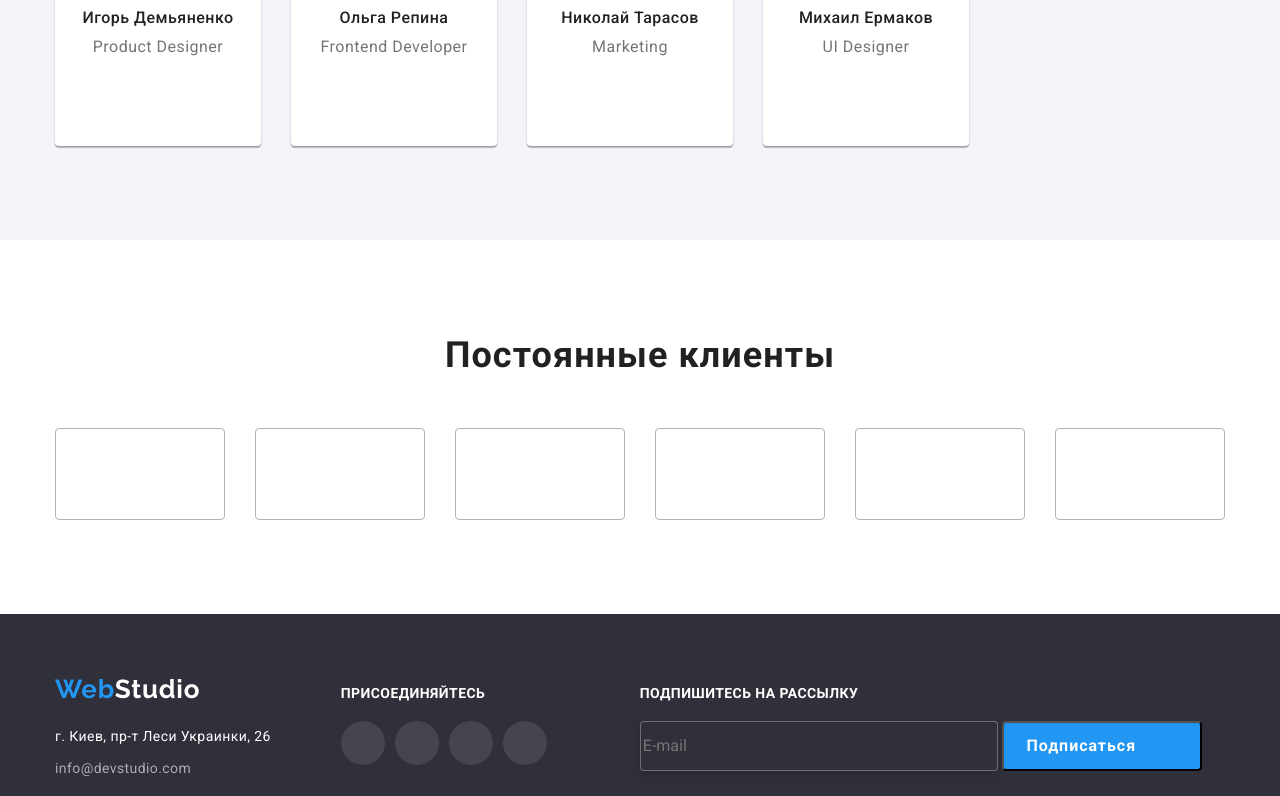
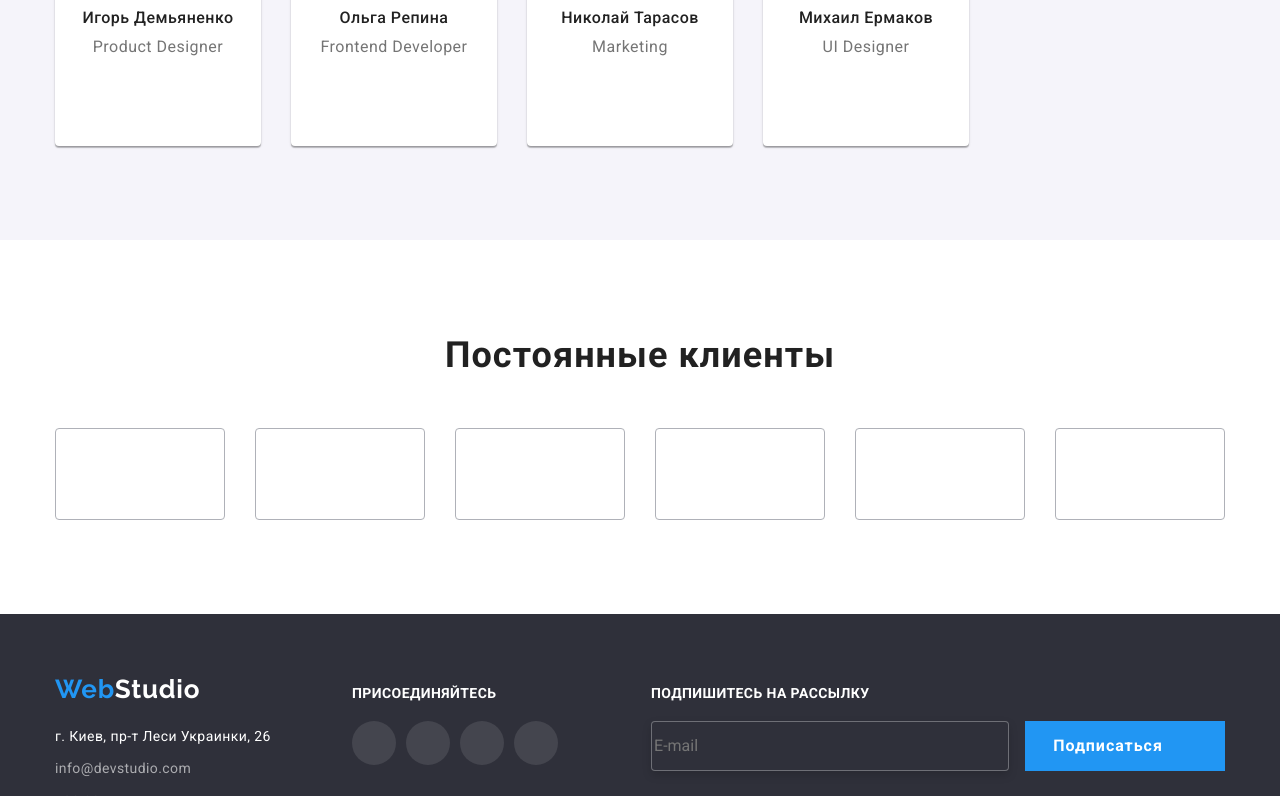
Before and after one commit to serhii-antoniuk/goit-markup-hw-06, a plain HTML site: page index.html in a window 1280 px wide. Shown: the part 2004-2800 px from the top of the page. Drawn offline with nearby package versions, Linux system fonts and the light colour scheme.

Commit message:
Editing home work 6

```diff
--- a/css/styles.css
+++ b/css/styles.css
@@ -223,6 +223,7 @@ a {
   letter-spacing: 0.06em;
   text-transform: uppercase;
   color: var(--secondary-title-color);
+  margin-bottom: 30px;
 }
 
 .current {
@@ -235,7 +236,7 @@ a {
   margin-right: auto;
   align-items: center;
   border-radius: 4px;
-  margin-top: 30px;
+
   border-color: transparent;
   cursor: pointer;
   background: var(--accent-color);
@@ -477,13 +478,6 @@ img {
   border-radius: 4px;
 }
 
-/*.filter-item:hover {
-  background: #2196f3;
-  box-shadow: 0px 3px 1px rgba(0, 0, 0, 0.1), 0px 1px 2px rgba(0, 0, 0, 0.08),
-    0px 2px 2px rgba(0, 0, 0, 0.12);
-  border-radius: 4px;
-}*/
-
 .gallery-projects {
   padding-top: 20px;
   padding-bottom: 20px;
@@ -613,6 +607,7 @@ img {
 }
 
 .footer-address-contact {
+  flex-grow: 1;
   margin-right: 70px;
 }
 
@@ -748,14 +743,15 @@ img {
 }
 
 .btn-close {
+  cursor: pointer;
   width: 30px;
   height: 30px;
   border: 1px solid grey;
   background-color: unset;
   border-radius: 50%;
   position: absolute;
-  right: 5px;
-  top: 5px;
+  right: 8px;
+  top: 8px;
   transition: opacity 250ms, visibility 250ms cubic-bezier(0.4, 0, 0.2, 1);
 }
 
@@ -784,6 +780,10 @@ img {
   margin-bottom: 10px;
 }
 
+.modal-form-politics {
+  margin-bottom: 30px;
+}
+
 .modal-form-lable {
   font-weight: normal;
   font-size: 12px;
@@ -797,7 +797,6 @@ img {
 .modal-form-icon {
   position: absolute;
   left: 15px;
-  right: 15px;
   top: 50%;
   transform: translateY(-50%);
 }
@@ -813,12 +812,15 @@ img {
 }
 
 .modal-comment {
+  display: block;
   width: 100%;
   height: 120px;
   border: 1px solid rgba(33, 33, 33, 0.2);
   border-radius: 4px;
   padding-left: 10px;
+  padding-right: 10px;
   padding-top: 15px;
+  padding-bottom: 15px;
   resize: none;
 }
 
@@ -827,6 +829,7 @@ img {
 }
 
 .check-lable {
+  justify-content: center;
   align-items: center;
   display: flex;
   font-weight: normal;
@@ -874,14 +877,12 @@ img {
   display: inline-block;
   width: 358px;
   height: 50px;
-  left: 815px;
-  top: 2787px;
   background: #2f303a;
   border: 1px solid rgba(255, 255, 255, 0.3);
   box-sizing: border-box;
   filter: drop-shadow(0px 4px 4px rgba(0, 0, 0, 0.15));
   border-radius: 4px;
-  margin: 0;
+  margin-right: 12px;
 }
 
 .footer-form-input {
@@ -935,20 +936,6 @@ img {
   color: var(--secondary-title-color);
 }
 
-.footer-form-field {
-  width: 570px;
-  height: 86px;
-  padding-left: 0;
-  padding-right: 0;
-}
-
-.footer-form {
-  width: 570px;
-  height: 86px;
-  left: 815px;
-  top: 2751px;
-}
-
 .footer-title {
   justify-content: center;
   font-weight: 700;
@@ -961,7 +948,7 @@ img {
 }
 
 .footer-button {
-  display: inline-block;
+  display: inline-flex;
   justify-content: center;
   align-items: center;
   font-size: 16px;
@@ -973,49 +960,15 @@ img {
   width: 200px;
   color: var(--secondary-title-color);
   background-color: var(--accent-color);
-  border-radius: 4px;
   padding-top: auto;
   padding-bottom: auto;
   left: 12px;
-}
-
-.footer-button {
-  width: 200px;
-  height: 50px;
-  left: 1185px;
-  top: 2787px;
-}
-
-.footer-tex-button {
-  width: 109px;
-  height: 30px;
-  left: 1214px;
-  top: 2797px;
-  font-weight: 700;
-  font-size: 16px;
-  line-height: 1.9;
-  align-items: center;
-  text-align: center;
-  letter-spacing: 0.06em;
-  color: #ffffff;
+  border: transparent;
 }
 
 .form-icon {
   fill: var(--secondary-title-color);
-  display: inline-block;
-  justify-content: center;
-  align-items: center;
   margin-left: 10px;
-  padding: 0 auto;
-  position: absolute;
-}
-
-.btn-footer {
-  width: 143px;
-  height: 30px;
-  left: 1214px;
-  top: 2797px;
-  margin: 0;
 }
 
 .placeholder {
--- a/index.html
+++ b/index.html
@@ -505,17 +505,14 @@
               class="footer-form-input"
               placeholder="E-mail"
               name="mail"
-              autofocus
             />
 
             <button class="footer-button current" type="submit">
-              <div class="btn-footer">
-                <span class="footer-tex-button">Подписаться</span>
+              Подписаться
 
-                <svg class="form-icon" width="24" height="24">
-                  <use href="./images/sprite.svg#icon-plane"></use>
-                </svg>
-              </div>
+              <svg class="form-icon" width="24" height="24">
+                <use href="./images/sprite.svg#icon-plane"></use>
+              </svg>
             </button>
           </form>
         </div>
@@ -585,7 +582,7 @@
               class="modal-comment"
             ></textarea>
           </div>
-          <div class="modal-form-field">
+          <div class="modal-form-politics">
             <input
               type="checkbox"
               id="check"
```
Also changed, not shown: portfolio.html (+4 -7 lines).
